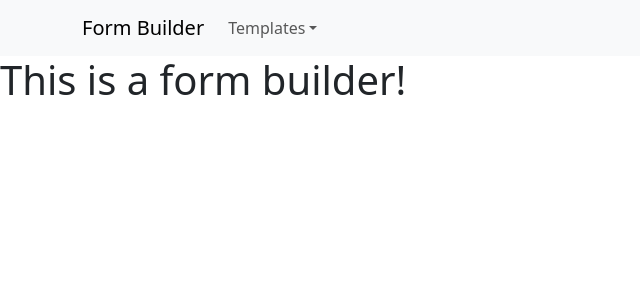
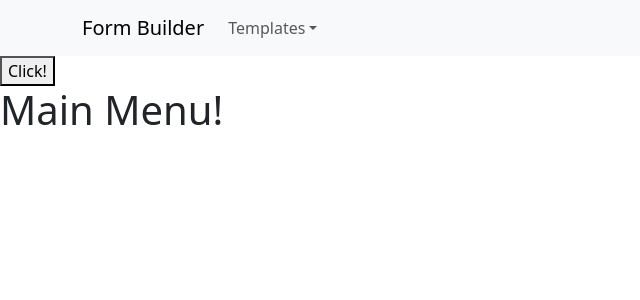
Before and after one commit to vkhunti/form-builder, a React (Vite) app: page / in a window 1280 px wide. Shown: the top 300 px of the page, without its empty margins (0-640 px from the left). Built offline with nearby package versions, Linux system fonts and the light colour scheme.

Commit message:
add main menu

```diff
--- a/src/App.jsx
+++ b/src/App.jsx
@@ -1,12 +1,25 @@
 import "./App.css";
+import { useState } from "react";
 import "bootstrap/dist/css/bootstrap.min.css";
 import GlobalNavBar from "./components/navbar/Navbar.jsx";
+import MainMenu from "./components/mainMenu/MainMenu.jsx";
+import HPPromoBtnRight from "./components/HP-Promo-btn-1-right/HP-Promo-btn-1-right.jsx";
 
 function App() {
+
+  const [mainMenu, setMainMenu] = useState(true)
+
   return (
     <>
       <GlobalNavBar />
-      <h1>This is a form builder!</h1>
+      <button onClick={() => { setMainMenu(!mainMenu) }}>Click!</button>
+      {(() => {
+            if (mainMenu) {
+              return <MainMenu />;
+            } else {
+              return <HPPromoBtnRight />;
+            }
+          })()}
     </>
   );
 }
--- /dev/null
+++ b/src/components/HP-Promo-btn-1-right/HP-Promo-btn-1-right.jsx
@@ -0,0 +1,10 @@
+function HPPromoBtnRight() {
+
+  return (
+    <>
+      <h1>Promo Button Right</h1>
+    </>
+  );
+}
+
+export default HPPromoBtnRight;
--- /dev/null
+++ b/src/components/mainMenu/MainMenu.jsx
@@ -0,0 +1,10 @@
+function MainMenu() {
+
+  return (
+    <>
+      <h1>Main Menu!</h1>
+    </>
+  );
+}
+
+export default MainMenu;
```
Also changed, not shown: 2 other files (tests, documents, lock files or other folders).
